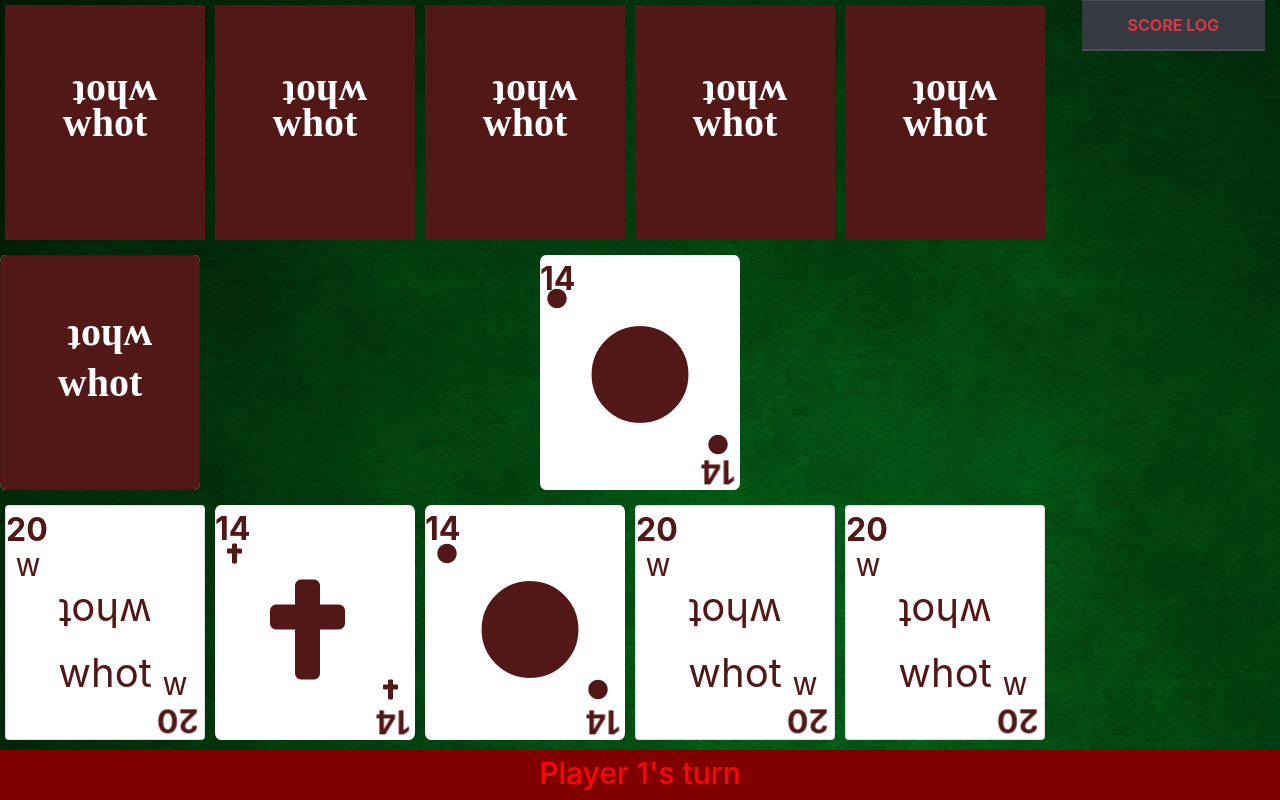
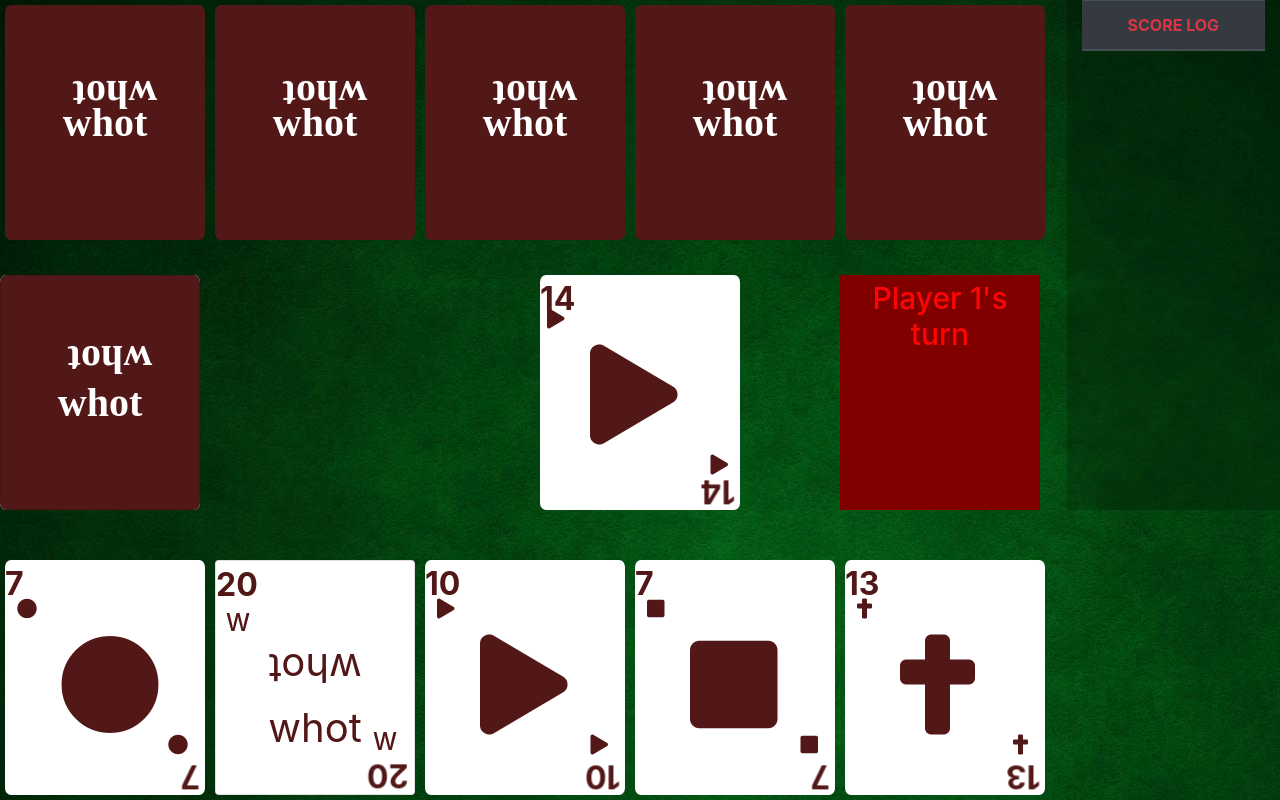
Before and after one commit to Victor-Abidoye/Whot, a plain HTML site: page index.html in a window 1280 px wide. Both pictures are taken after a click on the button "Play". Drawn offline with nearby package versions, Linux system fonts and the light colour scheme.

Commit message:
Added transparent background to the score board

```diff
--- a/index.html
+++ b/index.html
@@ -42,9 +42,7 @@
                             </div>
                         </div>
                     </div>
-                    <div class="top">
-                        <p><h2>Player 1's turn</h2></p>
-                    </div>
+
 
                     <div id="computer" class="clearfix">
 
@@ -71,6 +69,12 @@
                         <div id="middle">
 
                         </div>
+
+                        <div class="top">
+                            <p>
+                            <h2>Player 1's turn</h2>
+                            </p>
+                        </div>
                     </div>
 
                     <div id="player">
@@ -79,7 +83,7 @@
 
 
                 </div>
-                <div class="col-2">
+                <div class="col-2" id="score-board">
                     <table class="table table-striped text-center">
                         <thead class="thead-dark text-white">
                             <tr>
--- a/script.js
+++ b/script.js
@@ -1,174 +1,174 @@
 $('#staticBackdrop').modal('show')
 // available card contains the number of cards available in the deck of card at any specific time
 var availableCard = [
-    // {
-    //     number: 1,
-    //     shape: "circle"
-    // },
-    // {
-    //     number: 1,
-    //     shape: "triangle"
-    // },
-    // {
-    //     number: 1,
-    //     shape: "cross"
-    // },
-    // {
-    //     number: 1,
-    //     shape: "square"
-    // },
-    // {
-    //     number: 1,
-    //     shape: "star"
-    // },
-    // {
-    //     number: 2,
-    //     shape: "circle"
-    // },
-    // {
-    //     number: 2,
-    //     shape: "triangle"
-    // },
-    // {
-    //     number: 2,
-    //     shape: "cross"
-    // },
-    // {
-    //     number: 2,
-    //     shape: "square"
-    // },
-    // {
-    //     number: 2,
-    //     shape: "star"
-    // },
-    // {
-    //     number: 3,
-    //     shape: "circle"
-    // },
-    // {
-    //     number: 3,
-    //     shape: "triangle"
-    // },
-    // {
-    //     number: 3,
-    //     shape: "cross"
-    // },
-    // {
-    //     number: 3,
-    //     shape: "square"
-    // },
-    // {
-    //     number: 3,
-    //     shape: "star"
-    // },
-    // {
-    //     number: 4,
-    //     shape: "circle"
-    // },
-    // {
-    //     number: 4,
-    //     shape: "triangle"
-    // },
-    // {
-    //     number: 4,
-    //     shape: "star"
-    // },
-    // {
-    //     number: 5,
-    //     shape: "circle"
-    // },
-    // {
-    //     number: 5,
-    //     shape: "triangle"
-    // },
-    // {
-    //     number: 5,
-    //     shape: "cross"
-    // },
-    // {
-    //     number: 5,
-    //     shape: "square"
-    // },
-    // {
-    //     number: 5,
-    //     shape: "star"
-    // },
-    // {
-    //     number: 7,
-    //     shape: "circle"
-    // },
-    // {
-    //     number: 7,
-    //     shape: "triangle"
-    // },
-    // {
-    //     number: 7,
-    //     shape: "cross"
-    // },
-    // {
-    //     number: 7,
-    //     shape: "square"
-    // },
-    // {
-    //     number: 7,
-    //     shape: "star"
-    // },
-    // {
-    //     number: 8,
-    //     shape: "circle"
-    // },
-    // {
-    //     number: 8,
-    //     shape: "triangle"
-    // },
-    // {
-    //     number: 8,
-    //     shape: "star"
-    // },
-    // {
-    //     number: 10,
-    //     shape: "circle"
-    // },
-    // {
-    //     number: 10,
-    //     shape: "triangle"
-    // },
-    // {
-    //     number: 10,
-    //     shape: "cross"
-    // },
-    // {
-    //     number: 10,
-    //     shape: "square"
-    // },
-    // {
-    //     number: 11,
-    //     shape: "circle"
-    // },
-    // {
-    //     number: 11,
-    //     shape: "triangle"
-    // },
-    // {
-    //     number: 11,
-    //     shape: "cross"
-    // },
-    // {
-    //     number: 11,
-    //     shape: "square"
-    // },
-    // {
-    //     number: 12,
-    //     shape: "circle"
-    // },
-    // {
-    //     number: 12,
-    //     shape: "triangle"
-    // },
-    // {
-    //     number: 13,
-    //     shape: "circle"
-    // },
+    {
+        number: 1,
+        shape: "circle"
+    },
+    {
+        number: 1,
+        shape: "triangle"
+    },
+    {
+        number: 1,
+        shape: "cross"
+    },
+    {
+        number: 1,
+        shape: "square"
+    },
+    {
+        number: 1,
+        shape: "star"
+    },
+    {
+        number: 2,
+        shape: "circle"
+    },
+    {
+        number: 2,
+        shape: "triangle"
+    },
+    {
+        number: 2,
+        shape: "cross"
+    },
+    {
+        number: 2,
+        shape: "square"
+    },
+    {
+        number: 2,
+        shape: "star"
+    },
+    {
+        number: 3,
+        shape: "circle"
+    },
+    {
+        number: 3,
+        shape: "triangle"
+    },
+    {
+        number: 3,
+        shape: "cross"
+    },
+    {
+        number: 3,
+        shape: "square"
+    },
+    {
+        number: 3,
+        shape: "star"
+    },
+    {
+        number: 4,
+        shape: "circle"
+    },
+    {
+        number: 4,
+        shape: "triangle"
+    },
+    {
+        number: 4,
+        shape: "star"
+    },
+    {
+        number: 5,
+        shape: "circle"
+    },
+    {
+        number: 5,
+        shape: "triangle"
+    },
+    {
+        number: 5,
+        shape: "cross"
+    },
+    {
+        number: 5,
+        shape: "square"
+    },
+    {
+        number: 5,
+        shape: "star"
+    },
+    {
+        number: 7,
+        shape: "circle"
+    },
+    {
+        number: 7,
+        shape: "triangle"
+    },
+    {
+        number: 7,
+        shape: "cross"
+    },
+    {
+        number: 7,
+        shape: "square"
+    },
+    {
+        number: 7,
+        shape: "star"
+    },
+    {
+        number: 8,
+        shape: "circle"
+    },
+    {
+        number: 8,
+        shape: "triangle"
+    },
+    {
+        number: 8,
+        shape: "star"
+    },
+    {
+        number: 10,
+        shape: "circle"
+    },
+    {
+        number: 10,
+        shape: "triangle"
+    },
+    {
+        number: 10,
+        shape: "cross"
+    },
+    {
+        number: 10,
+        shape: "square"
+    },
+    {
+        number: 11,
+        shape: "circle"
+    },
+    {
+        number: 11,
+        shape: "triangle"
+    },
+    {
+        number: 11,
+        shape: "cross"
+    },
+    {
+        number: 11,
+        shape: "square"
+    },
+    {
+        number: 12,
+        shape: "circle"
+    },
+    {
+        number: 12,
+        shape: "triangle"
+    },
+    {
+        number: 13,
+        shape: "circle"
+    },
     {
         number: 13,
         shape: "triangle"
@@ -245,16 +245,6 @@ function dashCards (number, player) {
     for (i = 0; i < number; i++) {
         pick(player)
     }
-    // document.querySelectorAll('.draggable').forEach(element => {
-    //     element.addEventListener('click', () => {
-    //         // let draggedNum = element.querySelector('p').innerHTML
-    //         // let draggedSha = element.querySelector('span').innerHTML
-    //         // alert(draggedNum)
-    //         // alert(draggedSha)
-    //         console.log(element)
-    //         alert()
-    //     })
-    // })
 }
 // allocates a card to the center
 dashCards(1)
@@ -304,7 +294,7 @@ function render (re, z) {
         if (z == 0) {
             x = '#computer'
             computerCAS.push(availableCard[re])
-            div = `<div class="ndraggable" style="height: 235px; width: 200px; background-color: white; position: relative; border-radius: 3%;">
+            div = `<div class="ndraggable" style="height: 235px; width: 200px; background-color: white; position: relative; border-radius: 3%; overflow: hidden;">
                         <div style="height: 100%; width: 100%; margin: 0; background-color: #521717;" class="temp fas fa-whot">
                             <div style="position: relative; top: 28%;">
                                 <p style="color:white" class="ones whot-letter">whot</p>
@@ -329,7 +319,7 @@ function render (re, z) {
         } else if (z == 1) {
             x = '#player'
             playerCAS++
-            div = `<div class="draggable" style="height: 235px; width: 200px; background-color: white; position: relative; border-radius: 3%;"><p></p><p></p><p></p>
+            div = `<div class="draggable" style="height: 235px; width: 200px; background-color: white; position: relative; border-radius: 3%; overflow: hidden;"><p></p><p></p><p></p>
                 <p style="color:#521717; font-weight: bolder; font-size: xx-large;" class="num">${cardNum}</p><span style="visibility: hidden;">${cardShape}</span>
                 <div style="position: absolute; top: 33px; left: 7px; " > <i class="${shapes}" style="font-size: 20px; color:#521717;"></i></div>
                 <div  style="position: absolute; top: 70px; left: 50px; " > <i class="${shapes}" style="font-size: 100px; color:#521717;  "></i></div>
@@ -353,7 +343,7 @@ function render (re, z) {
         }
 
         if (cardNum == 20 && z == 0) {
-            div = `<div style="height: 235px; width: 200px; border: 0; position:relative; background-color: white;" class="card ${a} twe">
+            div = `<div style="height: 235px; width: 200px; border: 0; position:relative; background-color: white; overflow: hidden;" class="card ${a} twe">
                         <div style="height: 100%; width: 100%; margin: 0; background-color: #521717;" class="temp fas fa-whot">
                             <div style="position: relative; top: 28%;">
                                 <p style="color:white" class="ones whot-letter">whot</p>
@@ -370,7 +360,7 @@ function render (re, z) {
                         </div>
                     </div>`
         } else if (cardNum == 20 && z == 1) {
-            div = `<div style="height: 235px; width: 200px; background-color: white;" class="card ${a} twe">
+            div = `<div style="height: 235px; width: 200px; background-color: white; overflow: hidden;" class="card ${a} twe">
             <p></p><p></p><p></p>
                         <p style="color:#521717; font-weight: bolder; font-size: xx-large; margin-bottom: 0;" class="num">20</p>
                         <h4 style="margin-bottom: 0;">W <span style="color: white;">${cardShape}</span></h4>
@@ -421,12 +411,12 @@ $('#droppable').droppable(
         drop: function (event, ui) {
             var draggedNum = $(ui.draggable).find('p.num').text()
             var draggedSha = $(ui.draggable).find('span').text()
-            var v = dropCheck(draggedNum, draggedSha)
+            var checker = dropCheck(draggedNum, draggedSha)
             console.log(draggedNum)
             if (playerHasPlayed) {
                 return
             }
-            if (v == true) {
+            if (checker == true) {
                 aud('play')
                 $(this).html($(ui.draggable.html()))
 
@@ -524,7 +514,6 @@ function dropCheck (p, span) {
         return true
     } else if (dropNum == 20) {
         if (p == 20 || span == whotShape) {
-            // whotShape = ''
             if (p == 2) {
                 twoCount = true
                 return true
@@ -608,7 +597,7 @@ $('#market').on('click', function () {
 })
 
 // controls turn pass
-function passTurn () {
+function passTurn (whot) {
     if (currentPlayer == 1) {
         currentPlayer = 0
         setTimeout(function () {
@@ -616,12 +605,12 @@ function passTurn () {
         }, 1000)
     } else {
         currentPlayer = 1
-        control()
+        control(whot)
     }
 }
 
 // Checks if there is a winner first else it continues the turn pass
-function control () {
+function control (whot) {
     if (playerCAS == 0) {
         $('#staticBackdrop').modal('show')
         winner.hidden = false
@@ -642,7 +631,11 @@ function control () {
             }, 1000)
         } else {
             setTimeout(function () {
-                $('h2').text(mes[0])
+                if (whot == 'whot') {
+                    $('h2').text('computer requests ' + whotShape)
+                } else {
+                    $('h2').text(mes[0])
+                }
             }, 1000)
         }
     }
@@ -666,20 +659,10 @@ function comp () {
             var y = dropCheck(presentNum, presentSha)
             if (y == true) {
                 let ndraggable = document.querySelectorAll(".ndraggable")
-                for (i = 0; i < ndraggable.length; i++) {
-                    if (ndraggable[i].querySelectorAll("p")[3].innerHTML == presentNum && ndraggable[i].querySelector("span").innerHTML == presentSha) {
+                for (j = 0; j < ndraggable.length; j++) {
+                    if (ndraggable[j].querySelectorAll("p")[3].innerHTML == presentNum && ndraggable[j].querySelector("span").innerHTML == presentSha) {
+                        compCard = ndraggable[j]
 
-                //     }
-                // }
-                // document.querySelectorAll(".ndraggable").forEach((element) => {
-                //     if (element.querySelectorAll("p")[3].innerHTML == presentNum && element.querySelector("span").innerHTML == presentSha) {
-                // })
-
-                // $('.ndraggable').each(function () {
-                //     if ($(this).find('.num').text() == presentNum && $(this).find('span').text() == presentSha) {
-                        // compCard = $(this)
-                        compCard = ndraggable[i]
-                        console.log(compCard)
                         // Allow for the spinning of the card before playing
                         document.querySelector(`#${presentSha + presentNum}`).parentElement.classList.add('roll')
                         setTimeout(() => {
@@ -774,7 +757,6 @@ function comp () {
                         // return false
                     }
                 }
-                // )
                 break
             } else {
                 // If the computer can play this card but there is an active pic 2 or pick 3 card
@@ -854,14 +836,20 @@ function comp () {
 
 // computer picks a random color ager playing a 20
 function compTwenty () {
-    var myShape = ['square', 'circle', 'cross', 'triangle', 'star']
-    var random = Math.floor(Math.random() * 5)
+    var myShape = [];
+    for (i = 0; i < computerCAS.length; i++){
+        if (computerCAS[i].shape == 'whot') {
+            continue
+        }
+        myShape.push(computerCAS[i].shape)
+    }
+    var random = Math.floor(Math.random() * myShape.length)
     whotShape = myShape[random]
     setTimeout(function () {
         $('h2').text('computer requests ' + whotShape)
         playerHasPlayed = false
         console.log(currentPlayer)
-        passTurn()
+        passTurn('whot')
     }, 2000)
 }
 
--- a/styles.scss
+++ b/styles.scss
@@ -5,11 +5,11 @@ body {
 }
 
 .top {
-    width: 100%;
-    height: 50px;
+    height: 235px;
+    width: 200px;
     background-color: maroon;
-    position: fixed;
-    bottom: 0;
+    // position: fixed;
+    // bottom: 0;
     z-index: 1;
     p {
         margin: 0;
@@ -52,6 +52,7 @@ span {
 
 #center {
     display: flex;
+    margin-top: 30px;
     p {
         margin: 0;
     }
@@ -98,8 +99,10 @@ span {
 }
 
 #player {
-    margin-top: 10px;
+    // margin-top: 10px;
     display: flex;
+    position: fixed;
+    bottom: 0;
     div {
         margin: 5px;
     }
@@ -157,3 +160,7 @@ h4 {
 .del {
     padding: 0px 6px;
 }
+
+#score-board {
+    background-color: rgba(0, 0, 0, .2);
+}
```
Also changed, not shown: styles.css, 1 other file.
